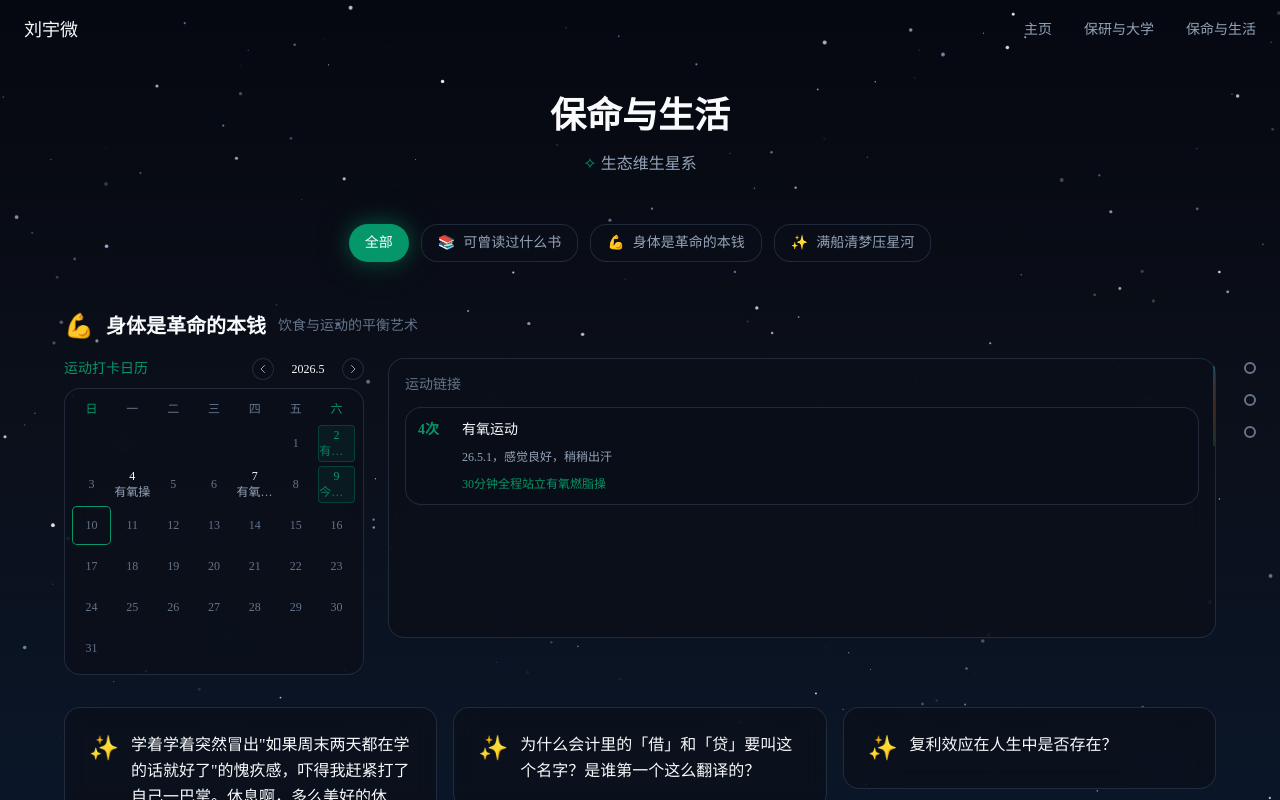
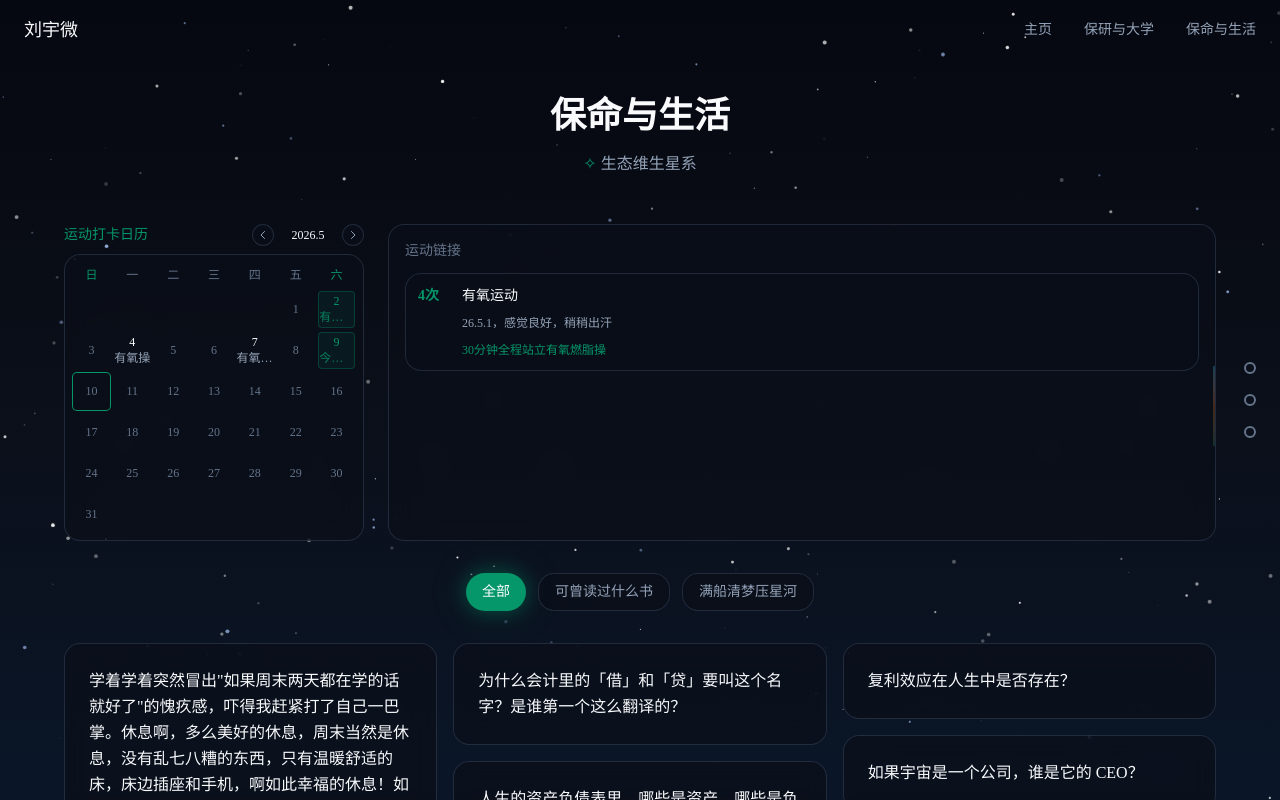
Before and after one commit to vumanhsan87-gif/myuniverse, a Next.js app: page /life in a window 1280 px wide. Shown: the top 800 px of the page. Built offline with nearby package versions, Linux system fonts and the light colour scheme.

Commit message:
Refactor life page layout and remove emojis

```diff
--- a/src/app/life/page.tsx
+++ b/src/app/life/page.tsx
@@ -168,39 +168,6 @@ export default function LifePage() {
           </p>
         </motion.div>
 
-        {/* 分区筛选 - 顶部导航形式 */}
-        <motion.div
-          initial={{ opacity: 0, y: 20 }}
-          animate={{ opacity: 1, y: 0 }}
-          transition={{ delay: 0.2 }}
-          className="flex flex-wrap justify-center gap-3 mb-12"
-        >
-          <button
-            onClick={() => setActiveSection('all')}
-            className={`px-4 py-2 rounded-full text-sm transition-all duration-300 ${
-              activeSection === 'all'
-                ? 'bg-life-primary text-white glow-green'
-                : 'glass-card text-text-secondary hover:text-text-primary hover:border-life-primary/50'
-            }`}
-          >
-            全部
-          </button>
-          {lifeSections.map((section) => (
-            <button
-              key={section.id}
-              onClick={() => setActiveSection(section.id)}
-              className={`px-4 py-2 rounded-full text-sm transition-all duration-300 flex items-center gap-2 ${
-                activeSection === section.id
-                  ? 'bg-life-primary text-white glow-green'
-                  : 'glass-card text-text-secondary hover:text-text-primary hover:border-life-primary/50'
-              }`}
-            >
-              <span>{section.icon}</span>
-              <span>{section.title}</span>
-            </button>
-          ))}
-        </motion.div>
-
         {/* 运动 - 左日历右链接布局 */}
         {(activeSection === 'all' || activeSection === 'health') && (
           <motion.div
@@ -208,15 +175,8 @@ export default function LifePage() {
             animate={{ opacity: 1, y: 0 }}
             className="w-full mb-8"
           >
-            {/* 标题 */}
-            <div className="flex items-center gap-3 mb-4">
-              <span className="text-2xl">💪</span>
-              <h2 className="text-xl font-bold text-text-primary">身体是革命的本钱</h2>
-              <span className="text-text-muted text-sm">饮食与运动的平衡艺术</span>
-            </div>
-
-            {/* 左右布局 */}
-            <div className="flex gap-6">
+            {/* 左右布局 - flex stretch 让高度自动对齐 */}
+            <div className="flex gap-6 items-stretch">
               {/* 左边：日历 */}
               <div className="w-[300px] flex-shrink-0">
                 <ExerciseCalendar
@@ -236,9 +196,9 @@ export default function LifePage() {
                 />
               </div>
 
-              {/* 右边：运动链接卡片（高度跟日历一样） */}
+              {/* 右边：运动链接卡片（高度自动跟日历一样） */}
               <div className="flex-1">
-                <div className="glass-card p-4 h-[280px] overflow-y-auto">
+                <div className="glass-card p-4 h-full overflow-y-auto">
                   <h3 className="text-sm text-text-muted mb-3">运动链接</h3>
                   <div className="space-y-3">
                     {exercises
@@ -282,6 +242,38 @@ export default function LifePage() {
           </motion.div>
         )}
 
+        {/* 分区筛选 - 移动到日历下方 */}
+        <motion.div
+          initial={{ opacity: 0, y: 20 }}
+          animate={{ opacity: 1, y: 0 }}
+          transition={{ delay: 0.2 }}
+          className="flex flex-wrap justify-center gap-3 mb-8"
+        >
+          <button
+            onClick={() => setActiveSection('all')}
+            className={`px-4 py-2 rounded-full text-sm transition-all duration-300 ${
+              activeSection === 'all'
+                ? 'bg-life-primary text-white glow-green'
+                : 'glass-card text-text-secondary hover:text-text-primary hover:border-life-primary/50'
+            }`}
+          >
+            全部
+          </button>
+          {lifeSections.filter(s => s.id !== 'health').map((section) => (
+            <button
+              key={section.id}
+              onClick={() => setActiveSection(section.id)}
+              className={`px-4 py-2 rounded-full text-sm transition-all duration-300 ${
+                activeSection === section.id
+                  ? 'bg-life-primary text-white glow-green'
+                  : 'glass-card text-text-secondary hover:text-text-primary hover:border-life-primary/50'
+              }`}
+            >
+              {section.title}
+            </button>
+          ))}
+        </motion.div>
+
         {/* 内容卡片 - 瀑布流布局 */}
         <div className="columns-1 md:columns-2 lg:columns-3 gap-4">
           {/* 书籍 */}
@@ -300,14 +292,11 @@ export default function LifePage() {
                 })}
                 className="glass-card p-6 hover:glow-green transition-all duration-300 cursor-pointer group mb-4 break-inside-avoid"
               >
-                <div className="flex items-center gap-3 mb-4">
-                  <span className="text-2xl">📚</span>
-                  <div>
+                <div className="mb-4">
                   <h3 className="text-lg font-bold text-text-primary group-hover:text-life-primary transition-colors">
                     {item.title}
                   </h3>
                   <p className="text-text-muted text-sm">{item.author}</p>
-                  </div>
                 </div>
                 {item.notes && (
                   <p className="text-text-secondary text-sm leading-relaxed">
@@ -331,12 +320,9 @@ export default function LifePage() {
                 })}
                 className="glass-card p-6 hover:glow-green transition-all duration-300 cursor-pointer group mb-4 break-inside-avoid"
               >
-                <div className="flex items-start gap-3">
-                  <span className="text-2xl">✨</span>
                 <p className="text-text-primary leading-relaxed group-hover:text-life-primary transition-colors">
                   {item.content}
                 </p>
-                </div>
               </motion.div>
             ))}
         </div>
```
Lines whose indentation alone changed are shown as unchanged.
